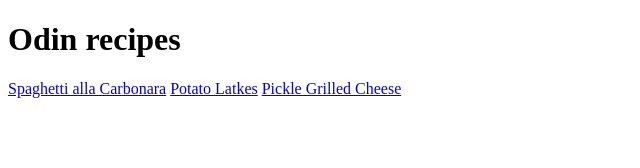
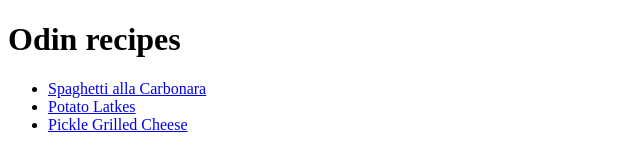
Before and after one commit to YehorMartynenko/odin-recipes, a plain HTML site: page index.html in a window 1280 px wide. Shown: the whole page, without its empty margins (0-640 px from the left). Drawn offline with Linux system fonts and the light colour scheme.

Commit message:
Wrap recipies in unordered list

```diff
--- a/index.html
+++ b/index.html
@@ -7,8 +7,10 @@
 
     <body>
         <h1>Odin recipes</h1>
-        <a href="./recipes/carbonara.html">Spaghetti alla Carbonara</a>
-        <a href="./recipes/potato-latkes.html">Potato Latkes</a>
-        <a href="./recipes/pickle-grilled-cheese.html">Pickle Grilled Cheese</a>
+        <ul>
+        <li><a href="./recipes/carbonara.html">Spaghetti alla Carbonara</a></li>
+        <li><a href="./recipes/potato-latkes.html">Potato Latkes</a></li>
+        <li><a href="./recipes/pickle-grilled-cheese.html">Pickle Grilled Cheese</a></li>
+        </ul>
     </body>
 </html>
```
